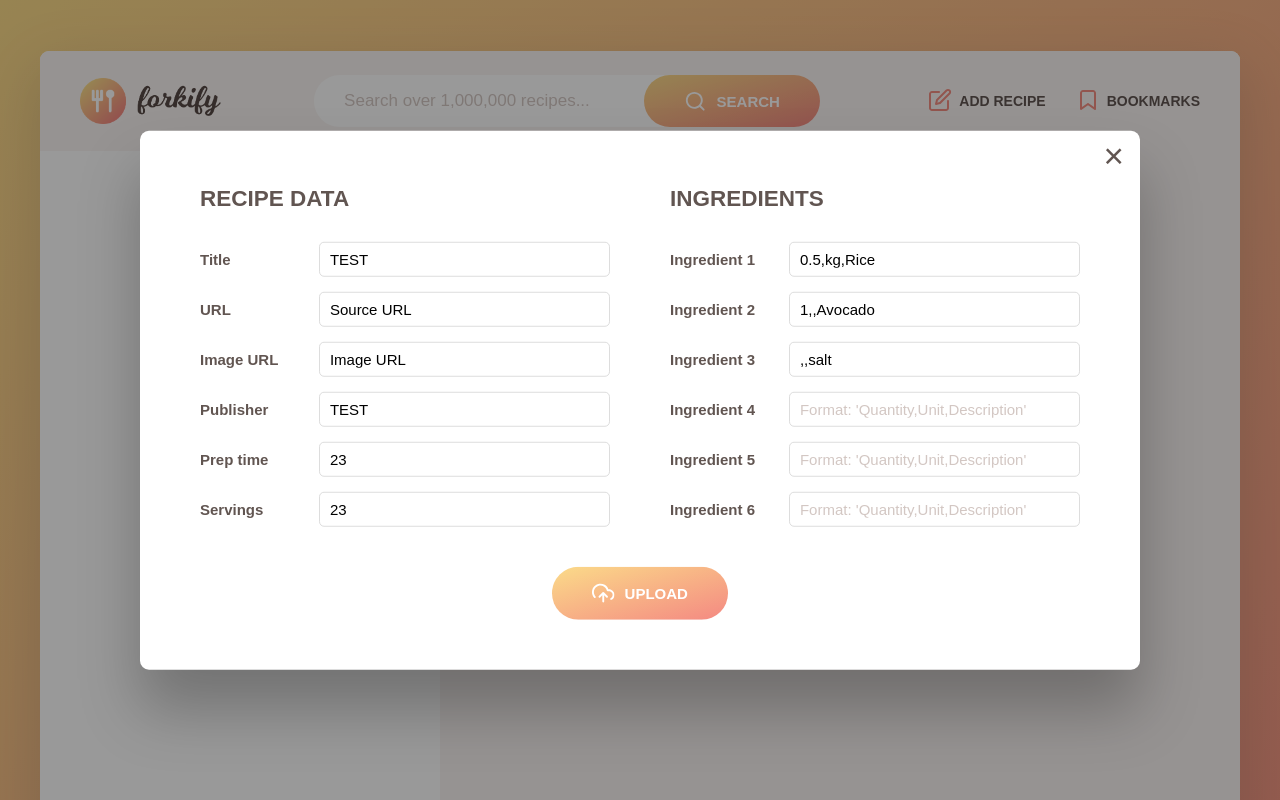
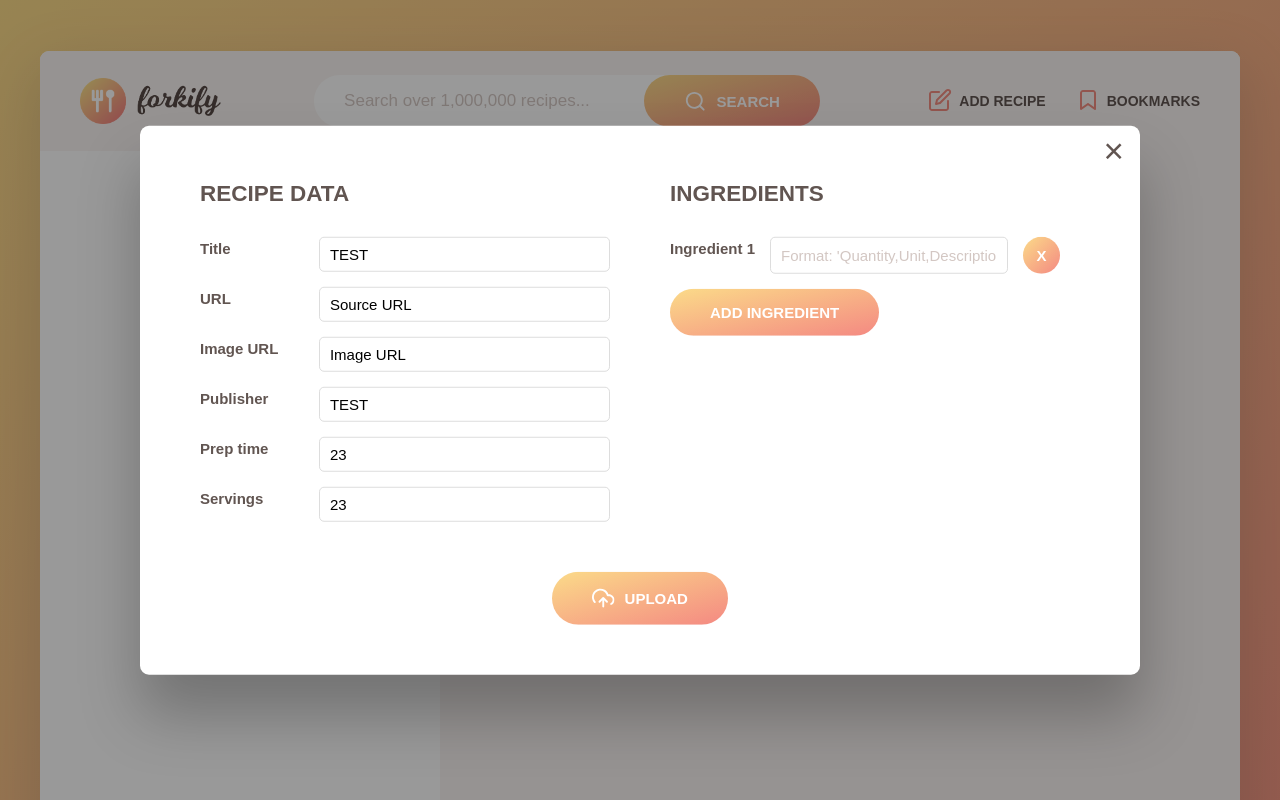
Before and after one commit to anton-oxota/forkify-ts, a website built with Vite: page index.html in a window 1280 px wide. Both pictures are taken after a click on the button "ADD RECIPE". Shown: the top 800 px of the page. Built offline with nearby package versions, Linux system fonts and the light colour scheme.

Commit message:
add / remove indredients feature

```diff
--- a/index.html
+++ b/index.html
@@ -333,8 +333,11 @@
                     <input value="23" required name="servings" type="number" />
                 </div>
 
-                <div class="upload__column">
+                <div class="upload__column ingredients">
                     <h3 class="upload__heading">Ingredients</h3>
+
+                    <div class="ingredients-wrapper">
+                        <!-- <div class="ingredient-item">
                             <label>Ingredient 1</label>
                             <input
                                 value="0.5,kg,Rice"
@@ -343,42 +346,28 @@
                                 name="ingredient-1"
                                 placeholder="Format: 'Quantity,Unit,Description'"
                             />
-                    <label>Ingredient 2</label>
+                            <button class="btn remove-ingredient">X</button>
+                        </div>
+                        <div class="ingredient-item">
+                            <label>Ingredient 1</label>
                             <input
-                        value="1,,Avocado"
+                                value="0.5,kg,Rice"
                                 type="text"
-                        name="ingredient-2"
+                                required
+                                name="ingredient-1"
                                 placeholder="Format: 'Quantity,Unit,Description'"
                             />
-                    <label>Ingredient 3</label>
-                    <input
-                        value=",,salt"
-                        type="text"
-                        name="ingredient-3"
-                        placeholder="Format: 'Quantity,Unit,Description'"
-                    />
-                    <label>Ingredient 4</label>
-                    <input
-                        type="text"
-                        name="ingredient-4"
-                        placeholder="Format: 'Quantity,Unit,Description'"
-                    />
-                    <label>Ingredient 5</label>
-                    <input
-                        type="text"
-                        name="ingredient-5"
-                        placeholder="Format: 'Quantity,Unit,Description'"
-                    />
-                    <label>Ingredient 6</label>
-                    <input
-                        type="text"
-                        name="ingredient-6"
-                        placeholder="Format: 'Quantity,Unit,Description'"
-                    />
+                            <button class="btn remove-ingredient">X</button>
+                        </div> -->
+                    </div>
+
+                    <button type="button" class="btn add-ingredient">
+                        Add Ingredient
+                    </button>
                 </div>
 
                 <div class="action">
-                    <button class="btn upload__btn">
+                    <button type="submit" class="btn upload__btn">
                         <svg>
                             <use href="imgs/icons.svg#icon-upload-cloud"></use>
                         </svg>
--- a/src/css/recipe.css
+++ b/src/css/recipe.css
@@ -89,6 +89,11 @@
     transform: translateY(-1px);
 }
 
+.recipe__action {
+    display: flex;
+    margin-left: auto;
+}
+
 .recipe__user-generated {
     background-color: #eeeae8;
     display: flex;
--- a/src/css/upload.css
+++ b/src/css/upload.css
@@ -51,11 +51,35 @@
 .upload__column {
     display: grid;
     grid-template-columns: 1fr 2.8fr;
-    align-items: center;
+    /* align-items: center; */
+    align-items: start;
     gap: 1.5rem;
 }
 
+.upload__column.ingredients,
+.ingredients-wrapper {
+    /* grid-template-columns: 1fr; */
+    display: flex;
+    flex-direction: column;
+    gap: 1.5rem;
+}
+
+.ingredient-item {
+    display: grid;
+    grid-template-columns: 1fr 2.8fr auto;
+    gap: 1.5rem;
+}
+
+.ingredient-item button {
+    padding: 10px;
+    aspect-ratio: 1 / 1;
+    display: flex;
+    align-items: center;
+    justify-content: center;
+}
+
 .upload__column label {
+    width: max-content;
     font-size: 1.5rem;
     font-weight: 600;
     color: inherit;
@@ -79,7 +103,7 @@
     background-color: var(--color-grey-light-1);
 }
 
-.upload__column button {
+.upload__btn {
     grid-column: 1 / span 2;
     justify-self: center;
     margin-top: 1rem;
--- /dev/null
+++ b/src/script/controllers/newRecipeIngredientsController.ts
@@ -0,0 +1,22 @@
+import { newRecipeIngredientsState } from "../modules/newRecipeIngredientsModule";
+import NewRecipeIngredientsView from "../views/NewRecipeIngredientsView";
+
+function newRecipeIngredientsController() {
+    let { ingredientsQuantity } = newRecipeIngredientsState;
+    console.log(ingredientsQuantity);
+
+    NewRecipeIngredientsView.renderIngredients(ingredientsQuantity);
+
+    NewRecipeIngredientsView.addNewIngredientHandler(() => {
+        ingredientsQuantity++;
+        NewRecipeIngredientsView.renderIngredients(ingredientsQuantity);
+    });
+
+    NewRecipeIngredientsView.addRemoveIngredientHandler(() => {
+        if (ingredientsQuantity === 1) return;
+        ingredientsQuantity--;
+        NewRecipeIngredientsView.renderIngredients(ingredientsQuantity);
+    });
+}
+
+export default newRecipeIngredientsController;
--- a/src/script/controllers/selectRecipeController.ts
+++ b/src/script/controllers/selectRecipeController.ts
@@ -1,5 +1,6 @@
 import { bookmarksState } from "../modules/bookmarksModule";
 import { searchResultsState } from "../modules/searchResultModule";
+import { getURLRecipeId } from "../utils/url";
 import BookmarksView from "../views/BookmarksView";
 import SearchResultsView from "../views/SearchResultsView";
 import recipeController from "./recipeController";
@@ -21,7 +22,8 @@ export default function selectRecipeController() {
 
             // Get recipe ID
             const recipeId = recipeLinkElement?.dataset.id;
-            if (!recipeId) return;
+            const currentsURLRecipeID = getURLRecipeId();
+            if (!recipeId || currentsURLRecipeID === recipeId) return;
 
             // Set URL
             const url = new URL(window.location.href);
--- a/src/script/controllers/uploadRecipeController.ts
+++ b/src/script/controllers/uploadRecipeController.ts
@@ -1,9 +1,11 @@
+import { bookmarksState, toggleBookmark } from "../modules/bookmarksModule";
 import {
     createUploadRecipeData,
     uploadRecipe,
 } from "../modules/uploadRecipeModule";
 import Components from "../views/Components";
 import NewRecipeView from "../views/NewRecipeView";
+import renderBookmarksController from "./renderBookmarksController";
 
 async function uploadRecipeController() {
     const form = NewRecipeView.newRecipeForm;
@@ -14,8 +16,13 @@ async function uploadRecipeController() {
 
     // Uploading
     try {
-        await uploadRecipe(uploadRecipeData);
+        const recipe = await uploadRecipe(uploadRecipeData);
         NewRecipeView.renderMessage("Upload Succeed");
+
+        // Set uploaded recipe as bookmarked
+        toggleBookmark(recipe.data.recipe);
+        // Render bookmarks
+        renderBookmarksController(bookmarksState.bookmarks);
 
         setTimeout(() => {
             NewRecipeView.renderSubmitButton();
--- a/src/script/main.ts
+++ b/src/script/main.ts
@@ -11,6 +11,7 @@ import PaginationView from "./views/PaginationView";
 import RecipeView from "./views/RecipeView";
 import SearchResultsView from "./views/SearchResultsView";
 import NewRecipeView from "./views/NewRecipeView";
+import newRecipeIngredientsController from "./controllers/newRecipeIngredientsController";
 
 function init() {
     pageLoadedController();
@@ -20,6 +21,7 @@ function init() {
     RecipeView.addChangeServingsHandler(servingsController);
     PaginationView.addPageClickHandler(paginationController);
     NewRecipeView.addUploadRecipeHandler(uploadRecipeController);
+    newRecipeIngredientsController();
 }
 
 init();
--- /dev/null
+++ b/src/script/modules/newRecipeIngredientsModule.ts
@@ -0,0 +1,9 @@
+type NewRecipeIngredientsState = {
+    ingredientsQuantity: number;
+};
+
+const newRecipeIngredientsState: NewRecipeIngredientsState = {
+    ingredientsQuantity: 1,
+};
+
+export { newRecipeIngredientsState };
--- a/src/script/modules/recipeModule.ts
+++ b/src/script/modules/recipeModule.ts
@@ -14,10 +14,10 @@ export type Recipe = {
     key?: string;
 };
 
-type RecipeIngredient = {
+export type RecipeIngredient = {
     quantity: number | null;
-    unit: string;
-    description: string;
+    unit: string | null;
+    description: string | null;
 };
 
 type RecipeState = {
--- a/src/script/modules/uploadRecipeModule.ts
+++ b/src/script/modules/uploadRecipeModule.ts
@@ -25,7 +25,14 @@ function createUploadRecipeData(form: HTMLFormElement) {
     return recipeData;
 }
 
-async function uploadRecipe(data: UploadRecipe) {
+type UploadRecipeResponse = {
+    status: "string";
+    data: {
+        recipe: Recipe;
+    };
+};
+
+async function uploadRecipe(data: UploadRecipe): Promise<UploadRecipeResponse> {
     try {
         const result = await postData(
             `${BASE_URL}?key=${API_KEY}`,
--- /dev/null
+++ b/src/script/views/NewRecipeIngredientsView.ts
@@ -0,0 +1,53 @@
+class NewRecipeIngredientsView {
+    private ingredientsContainer = document.querySelector(
+        ".ingredients-wrapper"
+    ) as HTMLDivElement;
+
+    private newIngredientButton = document.querySelector(
+        ".add-ingredient"
+    ) as HTMLButtonElement;
+
+    private createIngredientItemElement(ingredientNumber: number) {
+        return `
+            <div class="ingredient-item">
+                <label>Ingredient ${ingredientNumber}</label>
+                <input
+                    type="text"
+                    required
+                    name="ingredient-${ingredientNumber}"
+                    placeholder="Format: 'Quantity,Unit,Description'"
+                />
+                <button type="button" class="btn remove-ingredient">X</button>
+            </div>
+        `;
+    }
+
+    public renderIngredients(ingredientsQuantity: number) {
+        this.ingredientsContainer.innerHTML = "";
+
+        for (let i = 0; i < ingredientsQuantity; i++) {
+            this.ingredientsContainer.insertAdjacentHTML(
+                "beforeend",
+                this.createIngredientItemElement(i + 1)
+            );
+        }
+    }
+
+    public addNewIngredientHandler(handler: Function) {
+        this.newIngredientButton.addEventListener("click", () => {
+            handler();
+        });
+    }
+
+    public addRemoveIngredientHandler(handler: Function) {
+        this.ingredientsContainer.addEventListener("click", (event) => {
+            const target = event.target as Element;
+            if (target.closest(".remove-ingredient")) {
+                console.log("remove");
+                handler();
+            }
+        });
+    }
+}
+
+export default new NewRecipeIngredientsView();
```
Also changed, not shown: src/script/views/RecipeView.ts (+10 -0 lines). Lines whose indentation alone changed are shown as unchanged.
